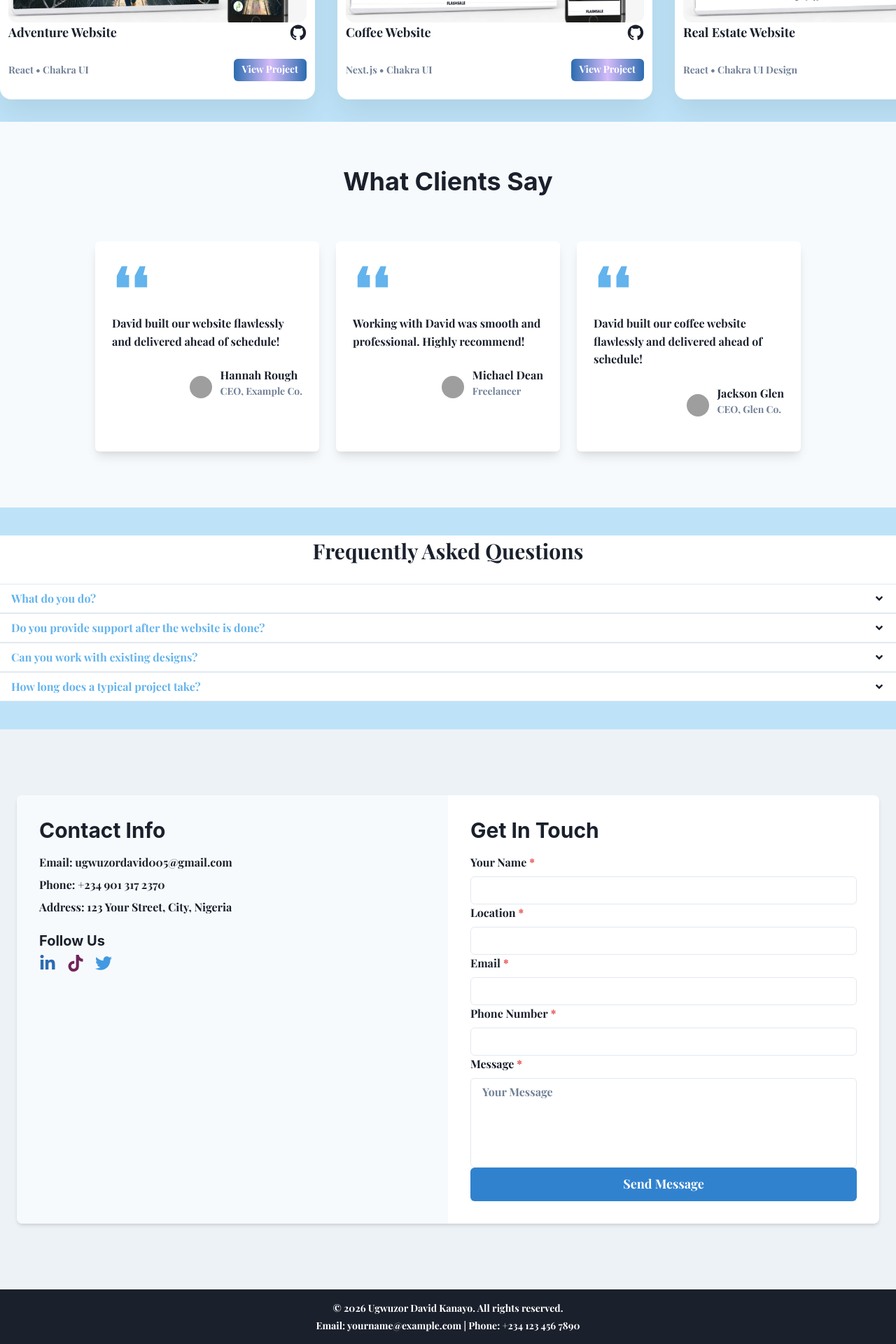
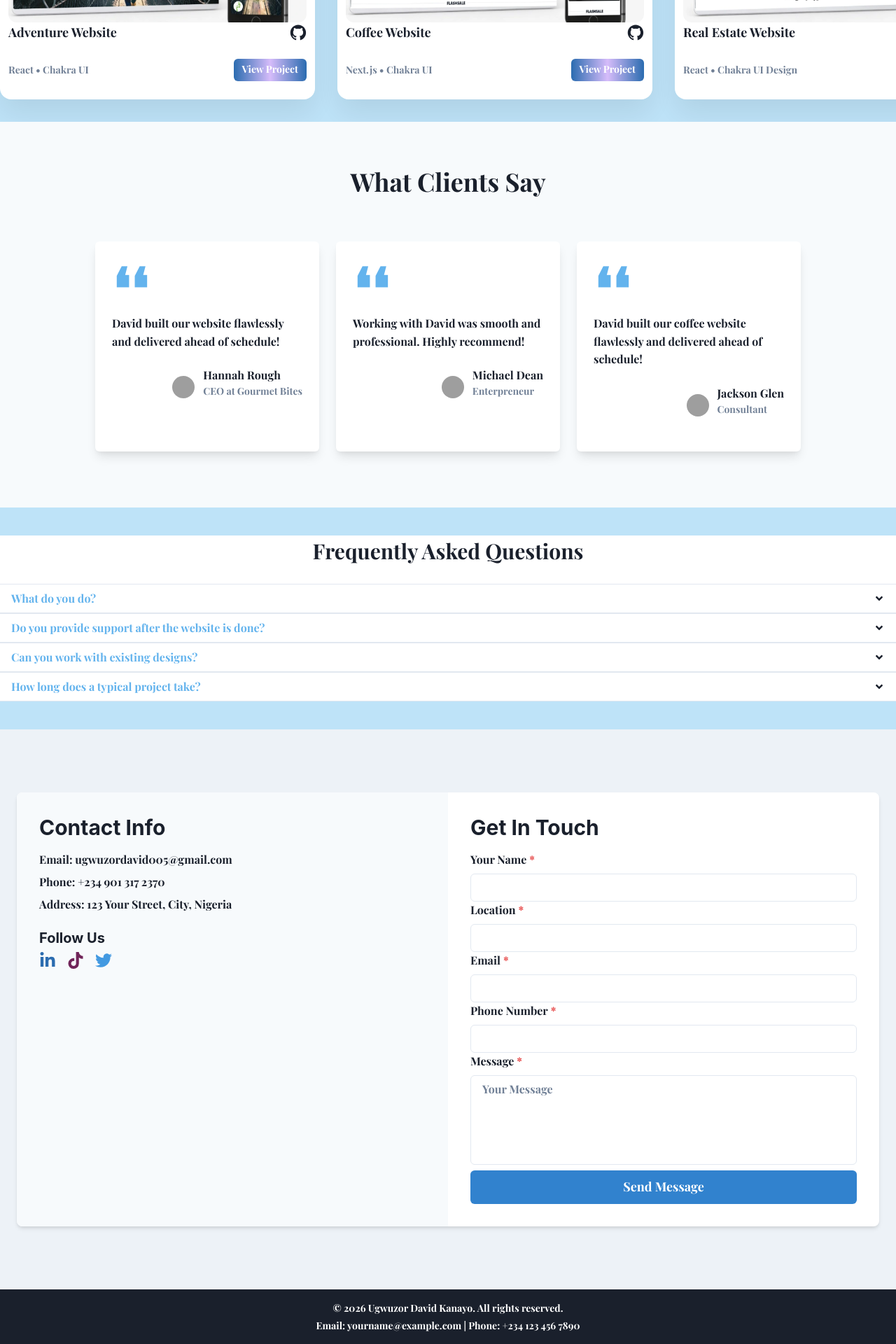
Before and after one commit to catalyst000/Mywebsite, a React (Vite) app in the folder mywebsite/: page / in a window 1280 px wide. Shown: the part 1373-3293 px from the top of the page at 70% size. Built offline with nearby package versions, Linux system fonts and the light colour scheme; grey boxes are pictures that could not be loaded.

Commit message:
second to last

```diff
--- a/mywebsite/src/App.jsx
+++ b/mywebsite/src/App.jsx
@@ -2,21 +2,14 @@ import { Box, Image } from "@chakra-ui/react";
 import React, { lazy, Suspense } from "react";
 import Hero from "./Components/Hero";
 import "./App.css";
-// import Service from "./Components/Service";
 const Service = lazy(() => import("./Components/Service"));
 import { motion } from "framer-motion";
-
-// import Ourwork from "./Components/Ourwork";
 const Ourwork = lazy(() => import("./Components/Ourwork"));
-
-// import Testimonials from "./Components/Testimonials";
 const Testimonials = lazy(() => import("./Components/Testimonials"));
-// import Questions from "./Components/Questions";
 const Questions = lazy(() => import("./Components/Questions"));
-
-// import Contact from "./Components/Contact";
 const Contact = lazy(() => import("./Components/Contact"));
 import Footer from "./Components/Footer";
+
 
 const App = () => {
   return (
@@ -78,6 +71,7 @@ const App = () => {
         <Contact />
       </Suspense>
       <Footer />
+      <toast/>
     </Box>
   );
 };
--- a/mywebsite/src/Components/Contact.jsx
+++ b/mywebsite/src/Components/Contact.jsx
@@ -241,10 +241,12 @@ import {
   Link,
   FormControl,
   FormLabel,
+  useToast,
 } from "@chakra-ui/react";
 import { FaLinkedinIn, FaTiktok, FaTwitter } from "react-icons/fa";
 
 const Contact = () => {
+  const toast = useToast();
   const [form, setForm] = useState({
     name: "",
     location: "",
@@ -253,7 +255,7 @@ const Contact = () => {
     message: "",
   });
 
-  // ✅ handleChange outside handleSubmit
+  // handleChange outside handleSubmit
   const handleChange = (e) => {
     const { id, value } = e.target;
     setForm((prev) => ({ ...prev, [id]: value }));
@@ -275,7 +277,7 @@ const Contact = () => {
           from_message: form.message,
           from_phone: form.phone,
         },
-        "WhPQ4ezNTE7J1VSLz"
+        "WhPQ4ezNTE7J1VSLz",
       );
 
       // Reset form
@@ -286,8 +288,48 @@ const Contact = () => {
         phone: "",
         message: "",
       });
+
+      toast({
+        title: "Message sent!",
+        description: "I'll get back to you shortly.",
+        status: "success",
+        duration: 4000,
+        isClosable: true,
+              render: () => (
+            <Box
+              color="white"
+              p={4}
+              bg="teal.500"
+              borderRadius="md"
+              display="flex"
+              alignItems="center"
+              h="500px"
+              flexDirection="column"
+            >
+              <Image
+                src="/successimg.webp"
+                alt="icon"
+                boxSize="150px"
+                mr={3}
+              />
+              <Box>
+                <Text fontWeight="bold">Message Sent!</Text>
+                <Text fontSize="sm">I'll get back to you shortly.</Text>
+              </Box>
+            </Box>
+          ),
+        position: "top-right",
+
+      });
     } catch (error) {
-      console.error("Email send failed:", error);
+      toast({
+        title: "Message not sent",
+        description: "Please try again later.",
+        status: "error",
+        duration: 4000,
+        isClosable: true,
+        position: "top-right",
+      });
     }
   };
 
@@ -350,7 +392,11 @@ const Contact = () => {
               >
                 <Icon as={FaTiktok} w={6} h={6} color="pink.800" />
               </Link>
-              <Link href="https://x.com/DUgwuzor88650" isExternal aria-label="Twitter">
+              <Link
+                href="https://x.com/DUgwuzor88650"
+                isExternal
+                aria-label="Twitter"
+              >
                 <Icon as={FaTwitter} w={6} h={6} color="blue.400" />
               </Link>
             </HStack>
@@ -371,17 +417,31 @@ const Contact = () => {
 
               <FormControl isRequired>
                 <FormLabel htmlFor="location">Location</FormLabel>
-                <Input id="location" value={form.location} onChange={handleChange} />
+                <Input
+                  id="location"
+                  value={form.location}
+                  onChange={handleChange}
+                />
               </FormControl>
 
               <FormControl isRequired>
                 <FormLabel htmlFor="email">Email</FormLabel>
-                <Input id="email" type="email" value={form.email} onChange={handleChange} />
+                <Input
+                  id="email"
+                  type="email"
+                  value={form.email}
+                  onChange={handleChange}
+                />
               </FormControl>
 
               <FormControl isRequired>
                 <FormLabel htmlFor="phone">Phone Number</FormLabel>
-                <Input id="phone" type="tel" value={form.phone} onChange={handleChange} />
+                <Input
+                  id="phone"
+                  type="tel"
+                  value={form.phone}
+                  onChange={handleChange}
+                />
               </FormControl>
 
               <FormControl isRequired>
@@ -396,7 +456,13 @@ const Contact = () => {
                 />
               </FormControl>
 
-              <Button colorScheme="blue" size="lg" type="submit" w="full">
+              <Button
+                colorScheme="blue"
+                size="lg"
+                type="submit"
+                w="full"
+                mt="0.5rem"
+              >
                 Send Message
               </Button>
             </form>
--- a/mywebsite/src/Components/Ourwork.jsx
+++ b/mywebsite/src/Components/Ourwork.jsx
@@ -50,7 +50,7 @@ const Ourwork = () => {
       aria-labelledby="our-work-heading"
       textAlign="center"
     >
-      <Heading as="h2" size="lg" mb={4} id="our-work-heading" >
+      <Heading as="h2" size="lg" mb={4} id="our-work-heading" fontFamily="'Playfair Display', serif" >
         Work Speaks
       </Heading>
 
@@ -92,7 +92,7 @@ const Ourwork = () => {
                 src={project.image}
                 alt={`${project.title} built with ${project.stack}`}
                 borderRadius="xl"
-                loading="lazy"
+                loading="eager"
                 decoding="async"
                 w="100%"
                 h="250px"
--- a/mywebsite/src/Components/Testimonials.jsx
+++ b/mywebsite/src/Components/Testimonials.jsx
@@ -8,7 +8,7 @@ const Testimonials = () => {
   const testimonials = [
     {
       name: "Hannah Rough",
-      role: "CEO, Example Co.",
+      role: "CEO at Gourmet Bites",
       text: "David built our website flawlessly and delivered ahead of schedule!",
       avatar: "https://i.pravatar.cc/150?img=1",
       animation: {
@@ -20,13 +20,13 @@ const Testimonials = () => {
     },
     {
       name: "Michael Dean",
-      role: "Freelancer",
+      role: "Enterpreneur",
       text: "Working with David was smooth and professional. Highly recommend!",
       avatar: "https://i.pravatar.cc/150?img=2",
     },
     {
       name: "Jackson Glen",
-      role: "CEO, Glen Co.",
+      role: "Consultant",
       text: "David built our coffee website flawlessly and delivered ahead of schedule!",
       avatar: "https://i.pravatar.cc/150?img=3",
       animation: {
@@ -40,7 +40,7 @@ const Testimonials = () => {
 
   return (
     <Box as="section" py="16" px="6" bg="gray.50" aria-label="Client Testimonials">
-      <Heading as="h2" mb="12" textAlign="center">
+      <Heading as="h2" mb="12" textAlign="center" fontFamily="'Playfair Display', serif">
         What Clients Say
       </Heading>
 
```
Also changed, not shown: mywebsite/public/successimg.webp (added).
